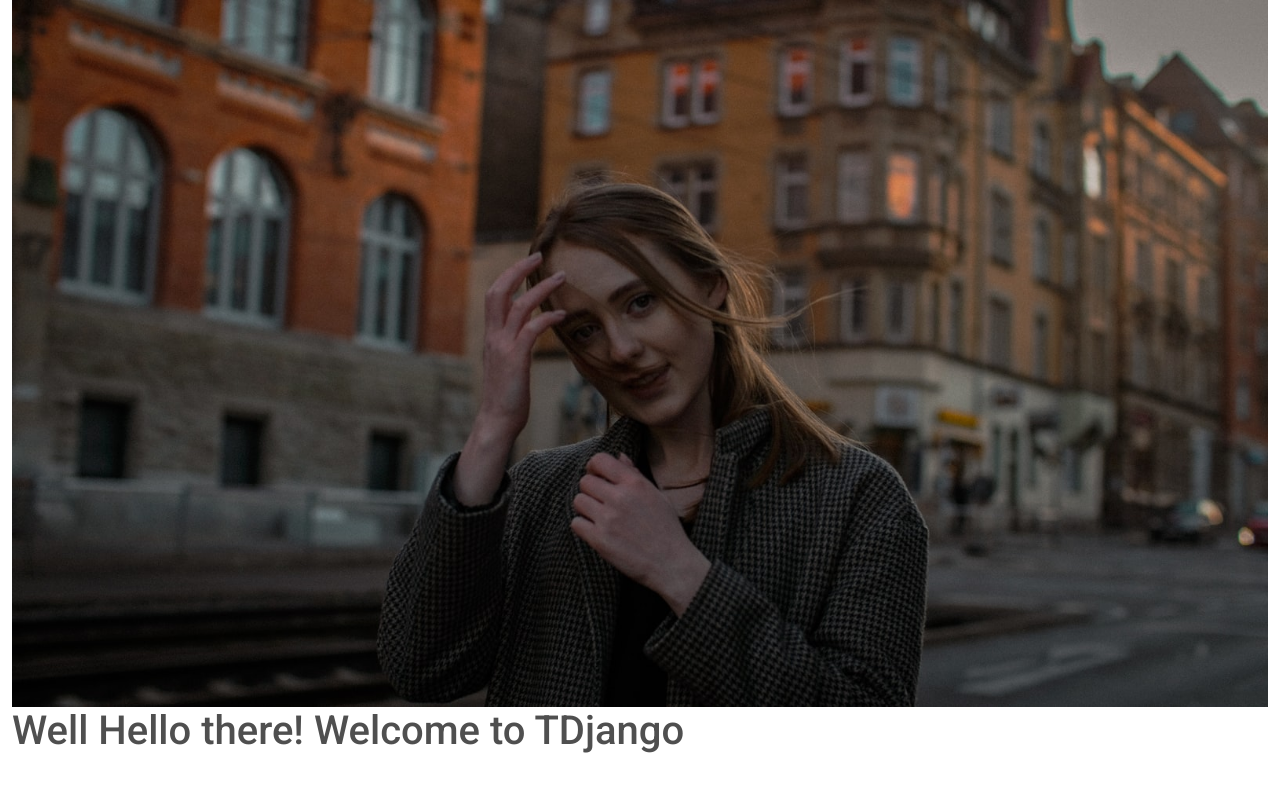
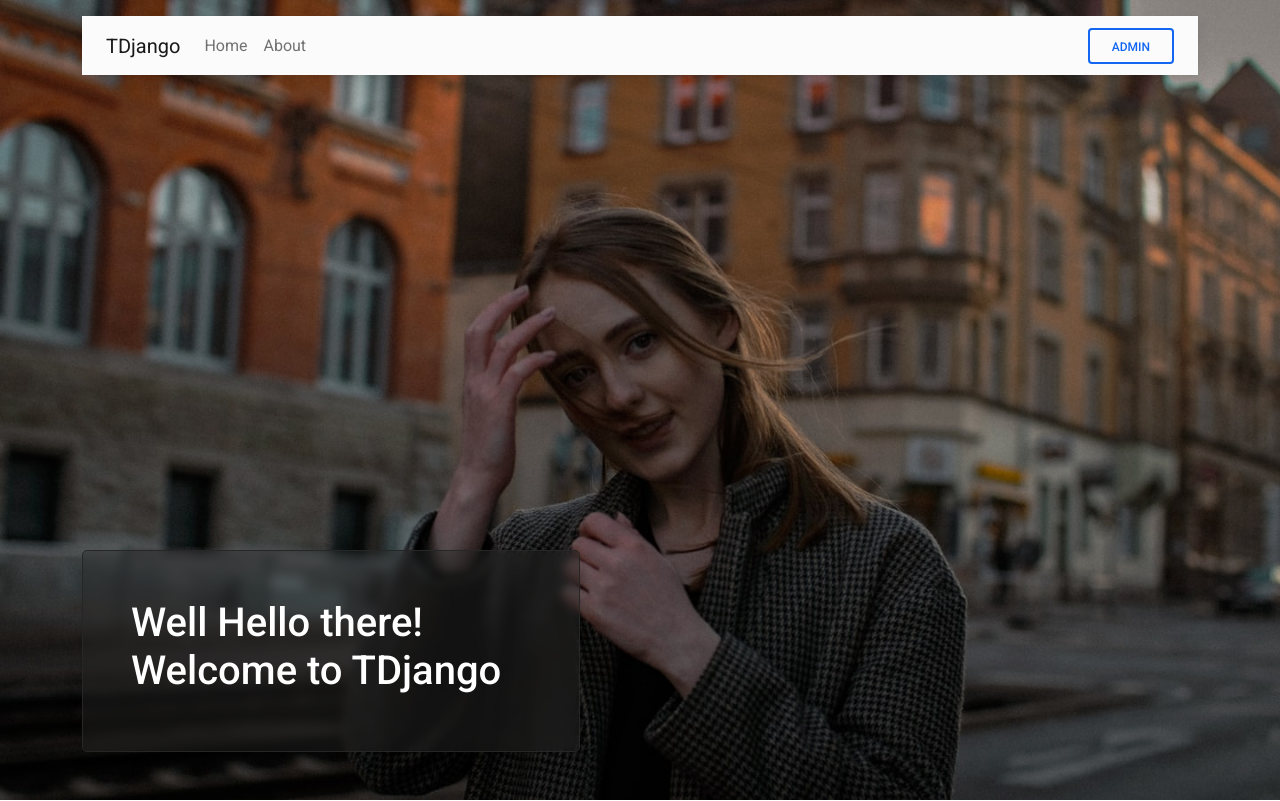
Before and after one commit to wrench1815/TDjango, a Django app: page / in a window 1280 px wide. Shown: the top 801 px of the page. Run offline with Django 3.2, Linux system fonts and the light colour scheme; data comes from the database, SQL or seed files in the repository; both versions use the stored data as it was after the commit; some libraries are stand-ins or nearby versions.

Commit message:
finlaizing layout for project

```diff
--- a/TDjango/settings.py
+++ b/TDjango/settings.py
@@ -120,6 +120,9 @@ USE_TZ = True
 
 STATIC_URL = '/static/'
 STATIC_ROOT = BASE_DIR / 'statics'
+STATICFILES_DIRS = [
+    BASE_DIR / 'static',
+]
 
 # For Media Files
 MEDIA_URL = '/media/'
--- a/portfolio/models.py
+++ b/portfolio/models.py
@@ -20,3 +20,30 @@ class HomeModel(models.Model):
     def __str__(self):
         """Unicode representation of HomeModel."""
         return self.head_text
+
+
+class AboutModel(models.Model):
+    """
+    Model definition for AboutModel.
+
+    ? Purpose:
+        ! Define Data to be shown at About Page
+    ? What Data?
+        ! Information on why this Project Exist and contributers etc
+    """
+
+    about_head_image = models.ImageField(upload_to='about_images/')
+    about_head_text = models.CharField(max_length=100, blank=False)
+    about_head_sub_text = models.TextField(blank=False)
+    about_page_desc = RichTextUploadingField(
+        default='Enter Description on what the Page is about')
+
+    class Meta:
+        """Meta definition for AboutModel."""
+
+        verbose_name = 'About Page'
+        verbose_name_plural = 'About Page Data'
+
+    def __str__(self):
+        """Unicode representation of AboutModel."""
+        return self.about_head_text
--- a/portfolio/views.py
+++ b/portfolio/views.py
@@ -1,5 +1,5 @@
 from django.shortcuts import render
-from .models import HomeModel
+from .models import HomeModel, AboutModel
 
 # Create your views here.
 
@@ -12,4 +12,7 @@ def home(request):
 
 
 def about(request):
-    return render(request, 'portfolio/about.html')
+    aboutdata = AboutModel.objects.all()
+
+    context = {'aboutdata': aboutdata}
+    return render(request, 'portfolio/about.html', context)
--- a/templates/base.html
+++ b/templates/base.html
@@ -6,36 +6,25 @@
       name="viewport"
       content="width=device-width, initial-scale=1, shrink-to-fit=no"
     />
-    <meta http-equiv="x-ua-compatible" content="ie=edge" />
     <title>Site Title</title>
 
-    <!-- site favicon -->
-    <link rel="icon" href="img/favicon.ico" type="image/x-icon" />
-    <!-- Font Awesome -->
-    <link
-      href="https://cdnjs.cloudflare.com/ajax/libs/font-awesome/5.15.1/css/all.min.css"
-      rel="stylesheet"
-    />
-    <!-- Google Fonts -->
-    <link
-      href="https://fonts.googleapis.com/css?family=Roboto:300,400,500,700&display=swap"
-      rel="stylesheet"
-    />
-    <!-- MDB -->
-    <link
-      href="https://cdnjs.cloudflare.com/ajax/libs/mdb-ui-kit/3.6.0/mdb.min.css"
-      rel="stylesheet"
-    />
+    <!-- Head Data -->
+    {% include 'includes/head.html' %}
+    <!-- Head Data -->
   </head>
 
   <body>
+    <!-- Navbar -->
+    {% include 'includes/navbar.html' %}
+    <!-- Navbar -->
+
     <!-- Main Content -->
     {% block PAGE_CONTENT %} {% endblock PAGE_CONTENT %}
 
-    <!-- MDB -->
-    <script
-      type="text/javascript"
-      src="https://cdnjs.cloudflare.com/ajax/libs/mdb-ui-kit/3.6.0/mdb.min.js"
-    ></script>
+    <!-- footer -->
+    {% include 'includes/footer.html' %}
+    <!-- Scripts -->
+    {% include 'includes/scripts.html' %}
+    <!-- Scripts -->
   </body>
 </html>
--- /dev/null
+++ b/templates/includes/footer.html
@@ -0,0 +1,15 @@
+<!-- load static -->
+{% load static %}
+
+<!-- Footer -->
+<footer class="bg-light text-center text-lg-start ">
+  <!-- Copyright -->
+  <div class="text-center p-3">
+    ©
+    <script>document.write(new Date().getFullYear());</script> Copyright:
+    <a class="text-dark" href="https://github.com/wrench1815" target="_blank">wrench1815</a>
+  </div>
+  <!-- Copyright -->
+
+</footer>
+<!-- Footer -->
--- /dev/null
+++ b/templates/includes/head.html
@@ -0,0 +1,11 @@
+<!-- load static -->
+{% load static %}
+
+<!-- site favicon -->
+<link rel="icon" href="{% static 'favicon.png' %}" type="image/x-icon" />
+<!-- Font Awesome -->
+<link href="https://cdnjs.cloudflare.com/ajax/libs/font-awesome/5.15.1/css/all.min.css" rel="stylesheet" />
+<!-- Google Fonts -->
+<link href="https://fonts.googleapis.com/css?family=Roboto:300,400,500,700&display=swap" rel="stylesheet" />
+<!-- MDB -->
+<link href="https://cdnjs.cloudflare.com/ajax/libs/mdb-ui-kit/3.6.0/mdb.min.css" rel="stylesheet" />
--- /dev/null
+++ b/templates/includes/navbar.html
@@ -0,0 +1,43 @@
+<!-- load static -->
+{% load static %}
+
+<!-- Navbar -->
+<div class="container fixed-top mt-3">
+  <nav class="navbar navbar-expand-lg bg-light navbar-light container">
+    <!-- Container wrapper -->
+    <div class="container-fluid">
+
+      <!-- Navbar brand -->
+      <a class="navbar-brand" href="{% url 'home' %}">TDjango</a>
+
+      <!-- Toggle button -->
+      <button class="navbar-toggler" type="button" data-mdb-toggle="collapse" data-mdb-target="#navbarSupportedContent"
+        aria-controls="navbarSupportedContent" aria-expanded="false" aria-label="Toggle navigation">
+        <i class="fas fa-bars"></i>
+      </button>
+
+      <!-- Collapsible wrapper -->
+      <div class="collapse navbar-collapse" id="navbarSupportedContent">
+        <ul class="navbar-nav me-auto mb-2 mb-lg-0">
+
+          <!-- Link -->
+          <li class="nav-item">
+            <a class="nav-link d-inline" href="{% url 'home' %}">Home</a>
+          </li>
+
+          <li class="nav-item">
+            <a class="nav-link d-inline" href="{% url 'about' %}">About</a>
+          </li>
+
+        </ul>
+        <ul class="navbar-nav ms-auto mb-2 mb-lg-0">
+          <li class="nav-item"><a class="btn btn-outline-primary text-primary" href="{{ adminsite.urls }}/admin"
+              target="_blank">Admin</a></li>
+        </ul>
+
+      </div>
+    </div>
+    <!-- Container wrapper -->
+  </nav>
+  <!-- Navbar -->
+</div>
--- /dev/null
+++ b/templates/includes/scripts.html
@@ -0,0 +1,5 @@
+<!-- load static -->
+{% load static %}
+
+<!-- MDB -->
+<script type="text/javascript" src="https://cdnjs.cloudflare.com/ajax/libs/mdb-ui-kit/3.6.0/mdb.min.js"></script>
--- a/templates/portfolio/home.html
+++ b/templates/portfolio/home.html
@@ -4,15 +4,35 @@
 {% load static %}
 <!-- Content block -->
 
-{% block PAGE_CONTENT %}
-<div class="container-fluid">
-  {% for hdata in homedata %}
+{% block PAGE_CONTENT %} {% for hdata in homedata %}
 
-  <img class="img-fluid" src="{{ hdata.home_image.url }}" alt="" />
-  <div>
-    <h1>{{ hdata.head_text }}</h1>
+<div class="bg-image d-flex justify-content-center align-items-end vh-100"
+  style="background-image: url('{{ hdata.home_image.url }}')">
+  <div class="container">
+    <div class="row">
+      <div class="col-lg-6 col-md-9">
+        <div class="
+            p-5
+            me-lg-5 me-md-5
+            d-inline-block
+            rounded-3
+            border border-dark
+            mb-5
+            shadow
+          " style="
+            backdrop-filter: blur(4px);
+            background-color: rgba(38, 38, 38, 0.4);
+          ">
+          <h1 class="text-white">{{ hdata.head_text }}</h1>
+        </div>
+      </div>
+      <div class="col"></div>
+    </div>
   </div>
-  <div class="container">{{ hdata.home_desc|safe }}</div>
+</div>
+<div class="container">
+  <div class="">{{ hdata.home_desc|safe }}</div>
   {% endfor %}
 </div>
+
 {% endblock PAGE_CONTENT %}
```
Also changed, not shown: portfolio/admin.py (+9 -1 lines), templates/portfolio/about.html (+33 -1 lines), README.MD, db.sqlite3, media/about_images/liquid_compressed.jpg (added), portfolio/migrations/0008_aboutmodel.py (added), portfolio/migrations/0009_aboutmodel_about_page_desc.py (added), static/favicon.png (added).
